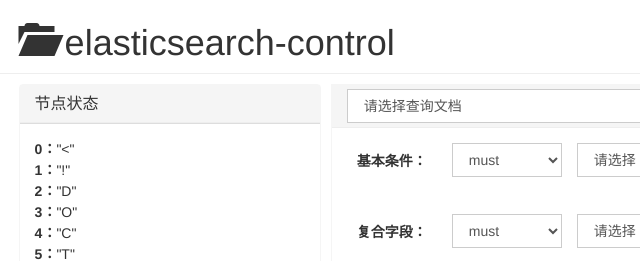
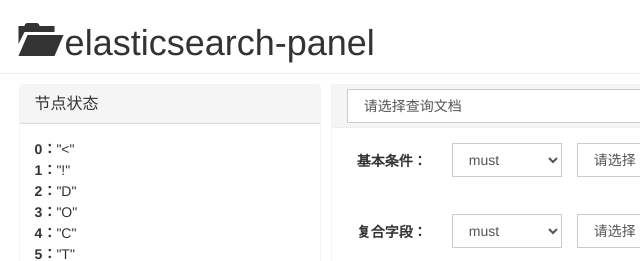
Before and after one commit to shenjielx/elasticsearch-panel, a plain HTML site: page _site/index.html in a window 1280 px wide. Shown: the top 261 px of the page, 7-647 px from the left. Drawn offline with Linux system fonts and the light colour scheme; no server answers.

Commit message:
update title name
update title name

```diff
--- a/_site/index.html
+++ b/_site/index.html
@@ -2,7 +2,7 @@
 <html>
 	<head>
 		<meta charset="UTF-8">
-		<title>elasticsearch-control</title>
+		<title>elasticsearch-panel</title>
 		<!-- 新 Bootstrap 核心 CSS 文件 -->
 		<link rel="stylesheet" href="./css/bootstrap.min.css">
 		<link rel="stylesheet" href="./css/bootstrap-theme.min.css">
@@ -15,7 +15,7 @@
 		<div>
 				<h1 style="padding-left:2%; padding-right:2%;">
 					<span class="glyphicon glyphicon-folder-open" aria-hidden="true"></span>
-					<span> elasticsearch-control</span>
+					<span> elasticsearch-panel</span>
 
 					<label class="form-label pull-right J_connectWarning" style="color:red;"></label>
 					<button type="button" class="btn btn-primary btnConnect pull-right" data-loading-text="Loading..." autocomplete="off">连接</button>
```
